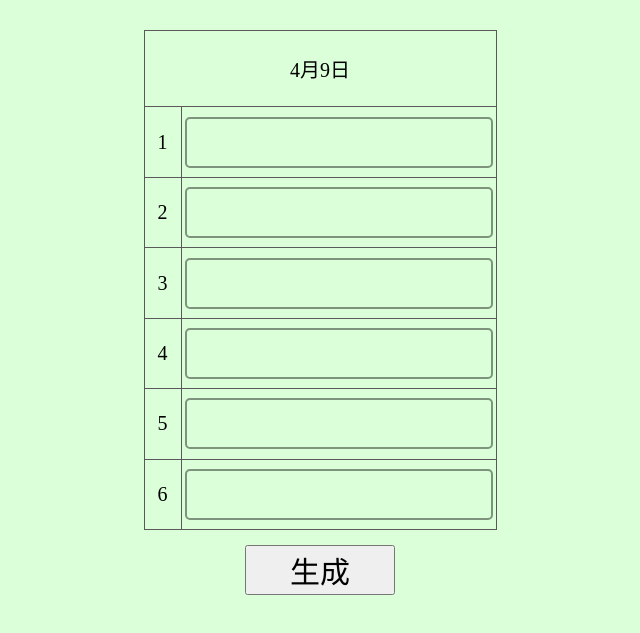
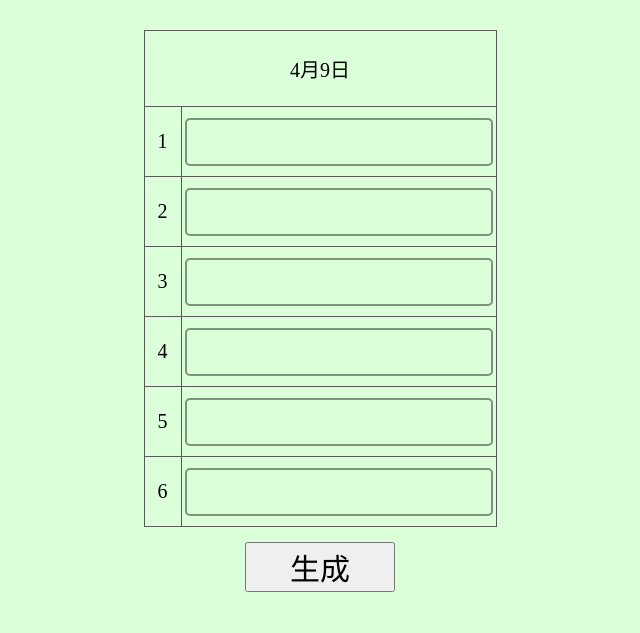
Before and after one commit to naoshinn-22/Schedule-Generator, a plain HTML site: page index.html in a window 1280 px wide. Shown: the part 109-742 px from the top of the page, without its empty margins (320-960 px from the left). Drawn offline with Linux system fonts and the light colour scheme.

Commit message:
v1 全体が大きすぎて生成ボタンを押すのにスクロールする必要があるのを修正

```diff
--- a/style.css
+++ b/style.css
@@ -15,7 +15,7 @@ body {
 }
 
 .input_periods {
-    font-size: 200%;
+    font-size: 180%;
     width: 300px;
     background-color: #dbffd9;
 
@@ -36,7 +36,7 @@ table {
     margin-right: auto;
 
     width: 350px;
-    height: 500px;
+    height: 450px;
 }
 
 table,
```
